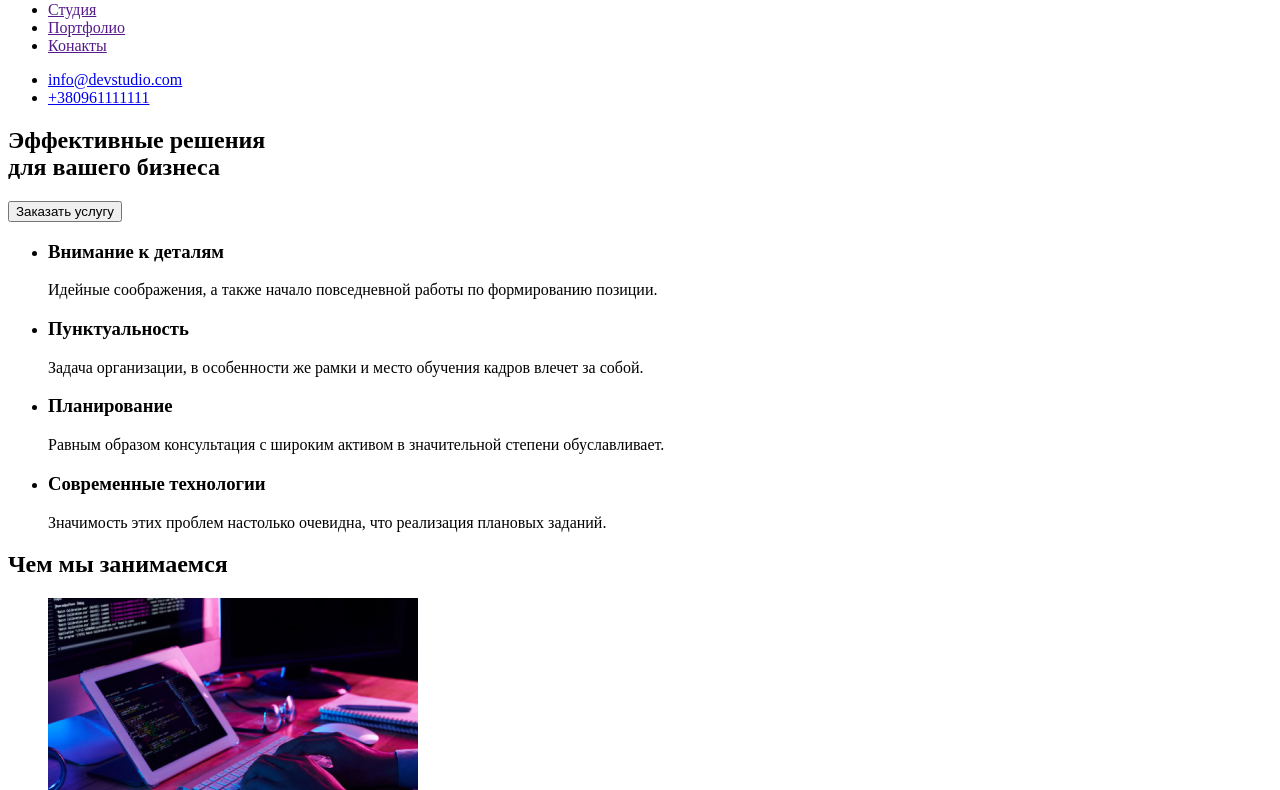
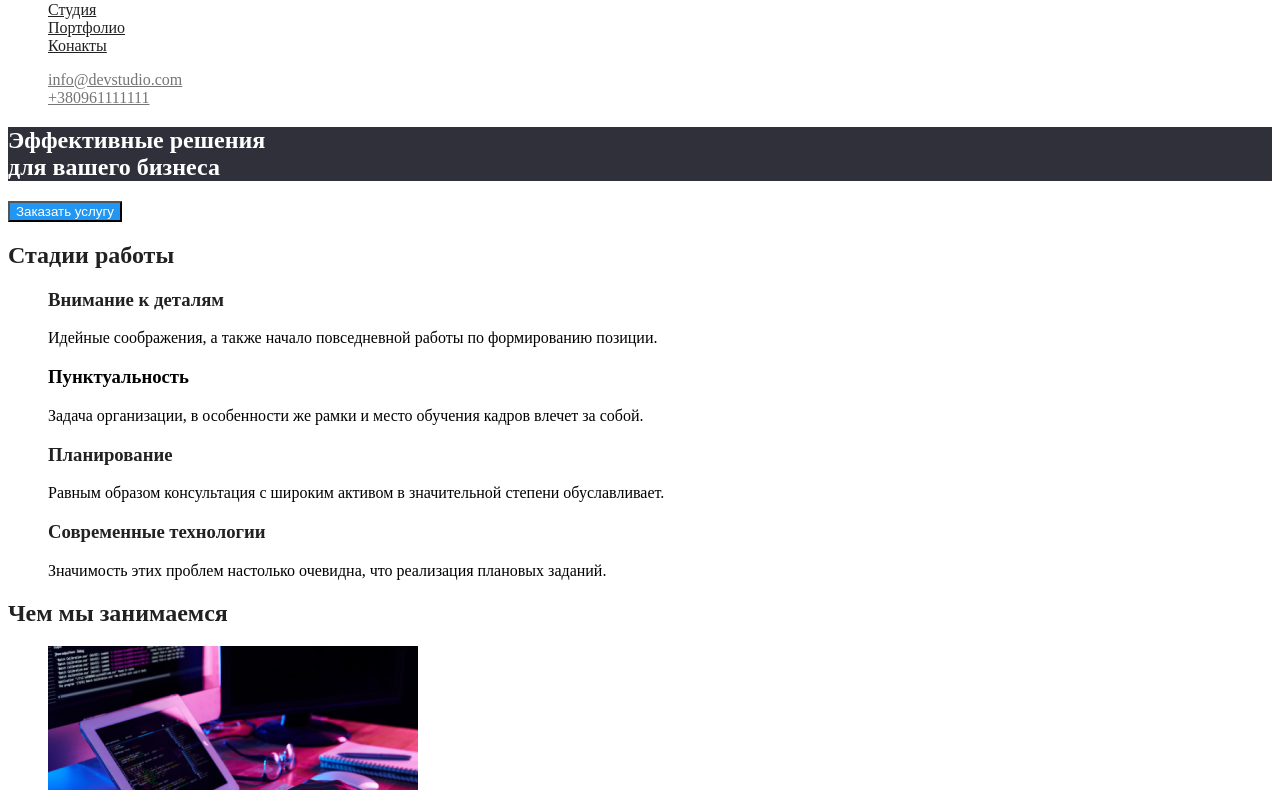
Before and after one commit to Ivannaa-Chorna/goit-markup-hw-08, a plain HTML site: page index.html in a window 1280 px wide. Shown: the part 41-831 px from the top of the page. Drawn offline with Linux system fonts and the light colour scheme.

Commit message:
css class

```diff
--- a/css/styles.css
+++ b/css/styles.css
@@ -1,4 +1,52 @@
-body{
-    background-color: #fff;
-    color: #2a2a2a;
+:root{
+    --primary-tex-color:
+    --title-text-color:#212121;
+    --accent-color:
 }
+
+.body{
+    background-color: #FFFFFF;
+    color: #212121;
+}
+
+.logo{
+    color:#2196F3;
+}
+ul{
+    list-style: none;
+}
+.site-nav .link{
+    color: #212121;
+}
+.site-nav .link:hover,
+.site-nav .link:focus{
+    color: #2196F3;
+}
+.contact-type .link{
+    color: #757575;
+}
+.contact-type .link:hover,
+        .contact-type .link:focus{
+    color: #2196F3;
+}
+
+.bisness-title {
+    color: #FFFFFF;
+    background-color: #2F303A;
+}
+.button{
+    color: #FFFFFF;
+    background-color: #2196F3;
+}
+
+.section-title{
+    color: #212121;
+}
+.work-list .title {
+    color: #212121;
+}
+
+
+.workes-list .title {
+    color: #212121;
+}
--- a/index.html
+++ b/index.html
@@ -4,36 +4,36 @@
     <meta charset="UTF-8">
     <meta http-equiv="X-UA-Compatible" content="IE=edge">
     <meta name="viewport" content="width=device-width, initial-scale=1.0">
-    <title>goit-markup-hw-01</title>
+    <title>goit-markup-hw-02</title>
+    <link rel="stylesheet" href="./css/styles.css">
 </head>
 <body>
     <header>
         <nav>
-            <a href="">WebStudio</a>
-            <ul>
-                <li><a href="">Студия</a></li>
-                <li><a href="">Портфолио</a></li>
-                <li><a href="">Конакты</a></li>
+            <a href="./index.html"><span class="logo">Web</span>Studio</a>
+             <ul class="site-nav list">
+                <li><a href="" class="link">Студия</a></li>
+                <li><a href="./portfolio.html" class="link"">Портфолио</a></li>
+                <li><a href="" class="link"">Конакты</a></li>
             </ul>
         </nav>
-        <div>
-            <ul>
-                <li><a href="info@devstudio.com">info@devstudio.com</a></li>
-                <li><a href="+380961111111">+380961111111</a></li>
+            <ul class="contact-type list">
+                <li><a href="mailto:info@devstudio.com" class="link">info@devstudio.com</a></li>
+                <li><a href="tel:+380961111111" class="link">+380961111111</a></li>
             </ul>
-        </div>
     </header>
     <main>
-        <section>
-            <h1>Эффективные решения <br> для вашего бизнеса</h1>
-            <button type="button">
+        <section class="bisness">
+            <h1 class="bisness-title">Эффективные решения <br> для вашего бизнеса</h1>
+            <button type="button" class="button">
                 Заказать услугу
             </button>
         </section>
-        <section>
-            <ul>
+        <section class="section">
+            <h2 class="section-title">Стадии работы</h2>
+            <ul class="work-list">
                 <li>
-                    <h3>Внимание к деталям</h3>
+                    <h3 class="title">Внимание к деталям</h3>
                     <p>Идейные соображения, а также начало повседневной работы по формированию позиции.</p>
                 </li>
                 <li>
@@ -41,18 +41,17 @@
                     <p>Задача организации, в особенности же рамки и место обучения кадров влечет за собой.</p>
                 </li>
                 <li>
-                    <h3>Планирование</h3>
+                    <h3 class="title">Планирование</h3>
                     <p>Равным образом консультация с широким активом в значительной степени обуславливает.</p>
                 </li>
                 <li>
-                    <h3>Современные технологии</h3>
+                    <h3 class="title">Современные технологии</h3>
                     <p>Значимость этих проблем настолько очевидна, что реализация плановых заданий.</p>
                 </li>
             </ul>
         </section>
-        <section>
-            <h2>Чем мы занимаемся</h2>
-            <div>
+        <section class="section">
+            <h2 class="section-title">Чем мы занимаемся</h2>
                 <ul>
                     <li>
                         <img src="./images/photo1.jpg" alt="написание кодов" width="370">
@@ -64,30 +63,29 @@
                         <img src="./images/photo3.jpg" alt="выбор цветов" width="370">
                     </li>
                 </ul>
-            </div>
         </section>
 
-        <section>
-            <h2>Наша команда</h2>
-            <ul>
+        <section class="section">
+            <h2 class="section-title">Наша команда</h2>
+            <ul class="workes-list">
                 <li>
                     <img src="./images/photo4.jpg" alt="фото дизайнера" width="270">
-                    <h3>Игорь Демьяненко</h3>
+                    <h3 class="title">Игорь Демьяненко</h3>
                     <p>Product Designer</p>
                 </li>
                 <li>
                     <img src="./images/photo5.jpg" alt="фото розробника" width="270">
-                    <h3>Ольга Репина</h3>
+                <h3 class="title">Ольга Репина</h3>
                     <p>Frontend Developer</p>
                 </li>
                 <li>
                     <img src="./images/photo6.jpg" alt="фото маркетолога" width="270">
-                    <h3>Николай Тарасов</h3>
+                    <h3 class="title">Николай Тарасов</h3>
                     <p>Marketing</p>
                 </li>
                 <li>
                     <img src="./images/photo7.jpg" alt="фото дизайнера" width="270">
-                    <h3>Михаил Ермаков</h3>
+                    <h3 class="title">Михаил Ермаков</h3>
                     <p>UI Designer</p>
                 </li>
             </ul>
@@ -96,11 +94,11 @@
 
         <footer>
             <a href="">WebStudio</a>
-            <address>
+            <address class="adress">
                 <ul>
-                    <li>г. Киев, пр-т Леси Украинки,26</li>
-                    <li><a href="info@devstudio.com">info@devstudio.com</a></li>
-                    <li><a href="+380961111111">+380961111111</a></li>
+                    <li> <a href="">г. Киев, пр-т Леси Украинки,26</a></li>
+                    <li><a href="mailto:info@devstudio.com">info@devstudio.com</a></li>
+                    <li><a href="tel:+380961111111">+380961111111</a></li>
                 </ul>
             </address>
         </footer>
```
Also changed, not shown: portfolio.html (added, +12 -0 lines), .prettierrc.json.
